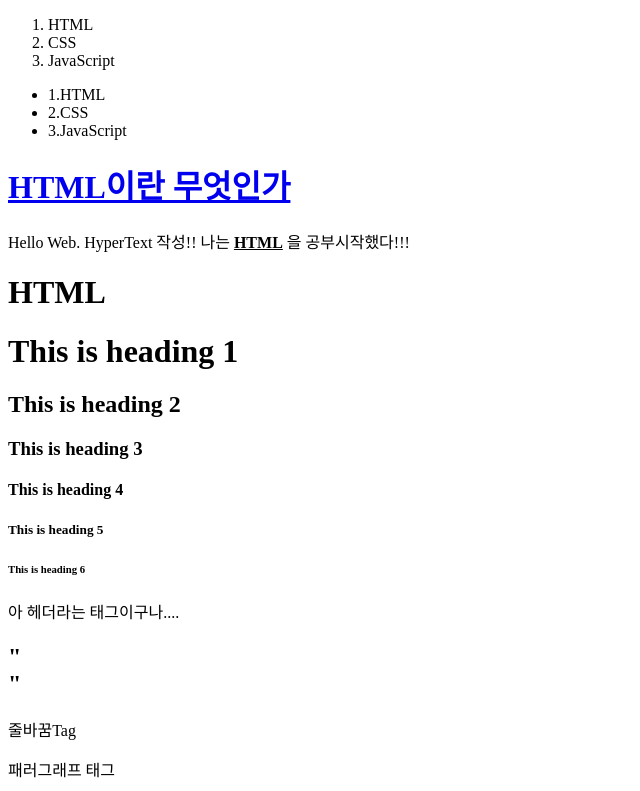
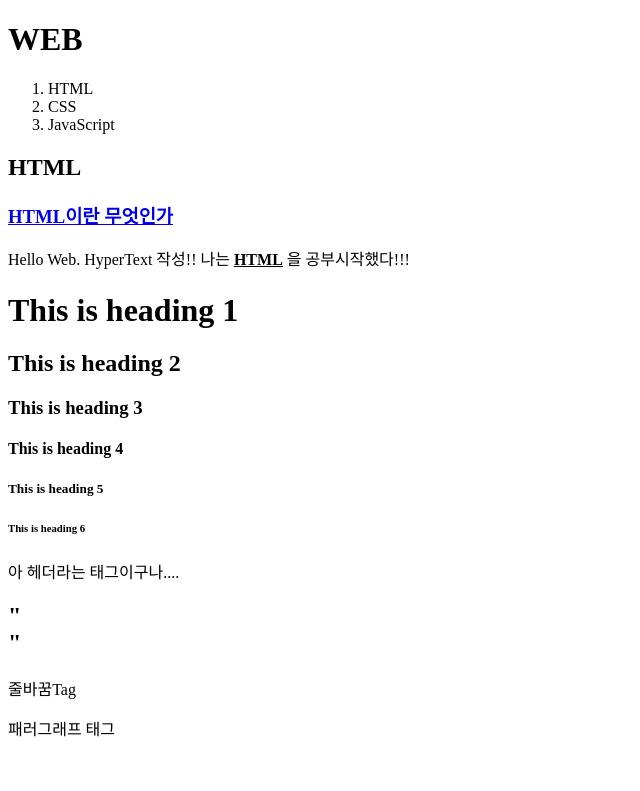
Before and after one commit to Clubf1/web, a plain HTML site: page 1.html in a window 1280 px wide. Shown: the top 791 px of the page, without its empty margins (0-640 px from the left). Drawn offline with Linux system fonts and the light colour scheme.

Commit message:
html 1 end

```diff
--- a/1.html
+++ b/1.html
@@ -5,24 +5,19 @@
         <meta charset="utf-8">
     </head>
     <body>
+        <h1> WEB </h1>
         <ol>
             <li>HTML</li>
             <li>CSS</li>
             <li>JavaScript</li>
         </ol>
 
-        <ul>
-            <li>1.HTML</li>
-            <li>2.CSS</li>
-            <li>3.JavaScript</li>
-        </ul>
-
-        <h1> <a href="http://www.w3.org/TR/html5/" target="_blank" title="HTML5 Specification">HTML이란 무엇인가</a> </h1>
+        <h2>HTML</h2>
+        <h3> <a href="http://www.w3.org/TR/html5/" target="_blank" title="HTML5 Specification">HTML이란 무엇인가</a> </h1>
         Hello Web.
         HyperText 작성!!
         나는 <strong><u>HTML</u></strong> 을 공부시작했다!!!
 
-        <h1>HTML</h1>
 
         <h1>This is heading 1</h1>
         <h2>This is heading 2</h2>
```
